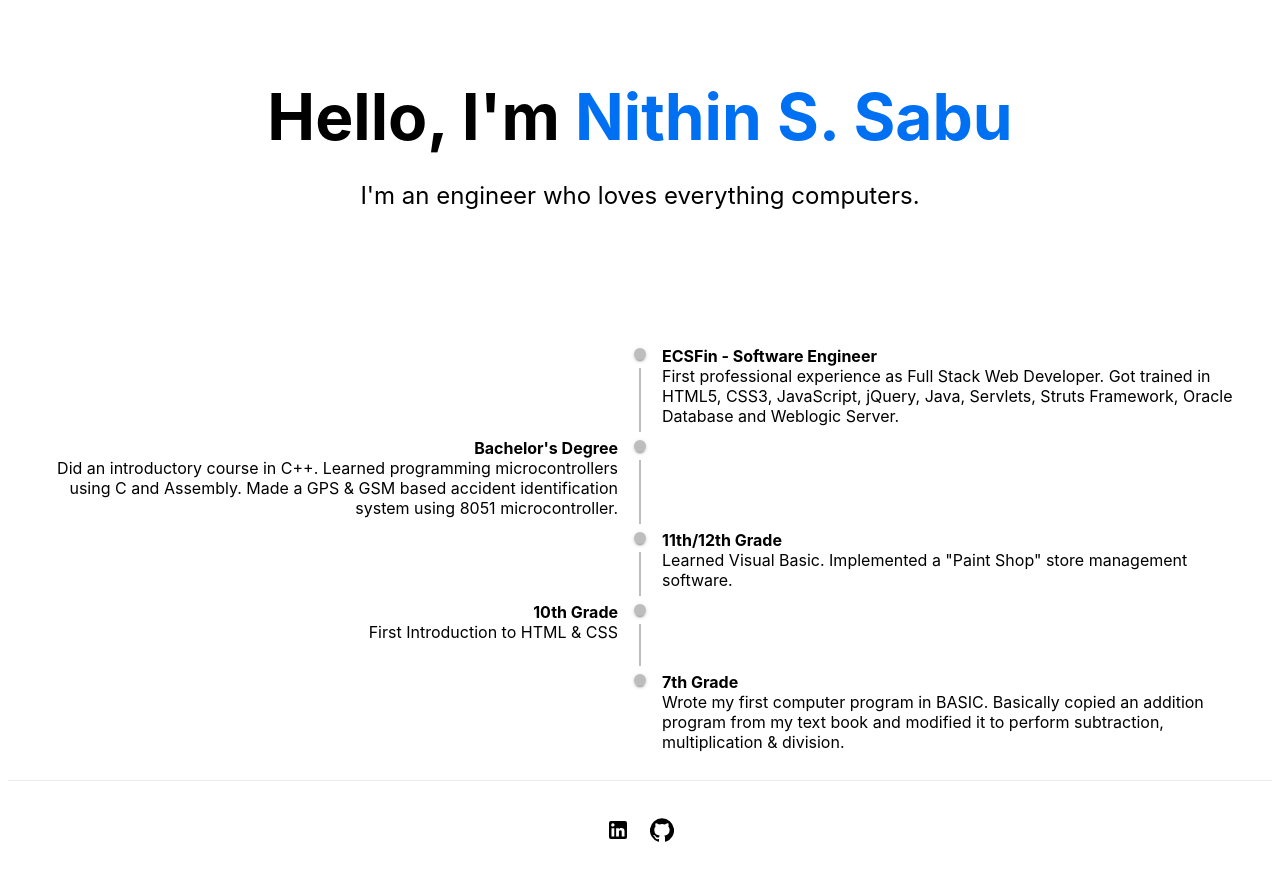
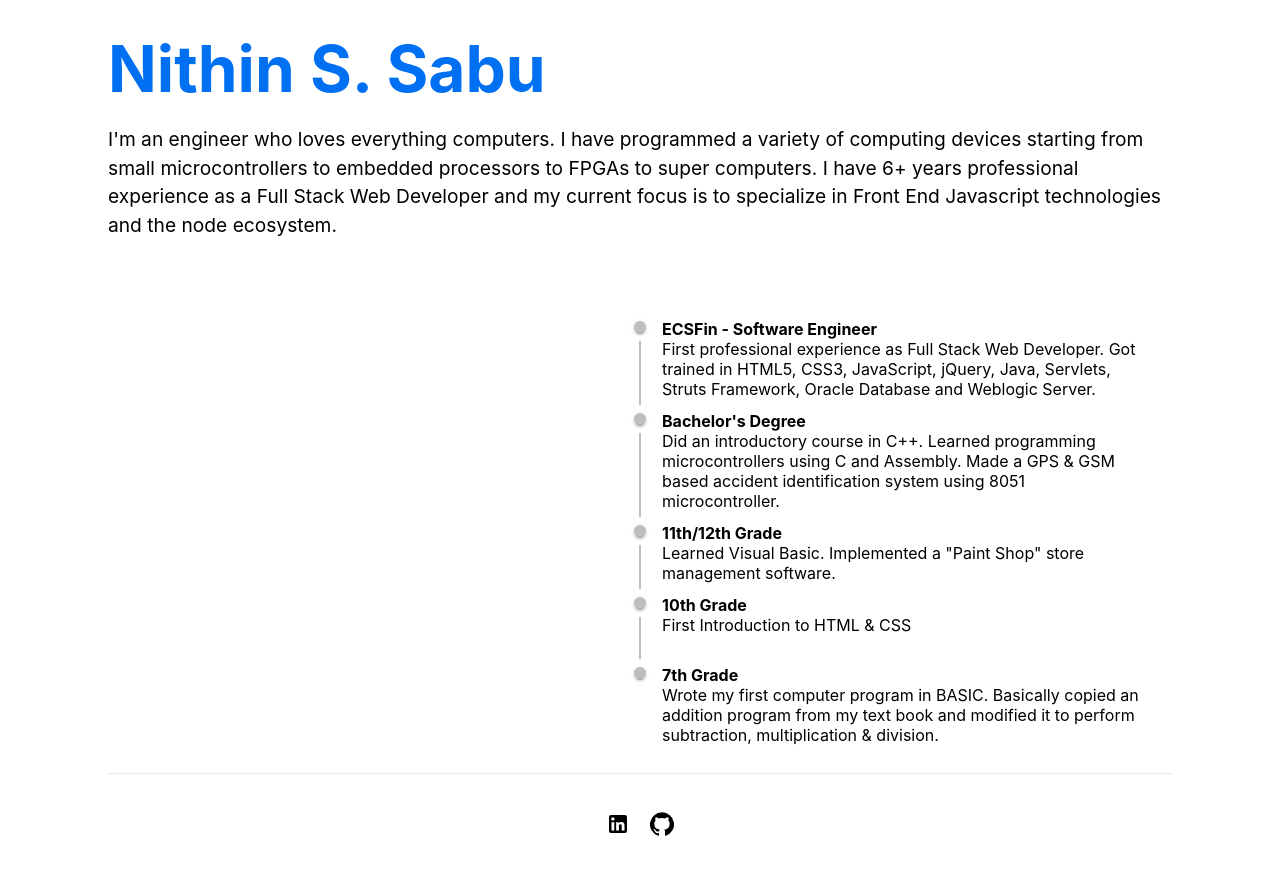
Before and after one commit to nithinssabu/nithinssabu.com, a Next.js app: page / in a window 1280 px wide. Built offline with nearby package versions, Linux system fonts and the light colour scheme.

Commit message:
Change description

```diff
--- a/components/CodingTimeline.tsx
+++ b/components/CodingTimeline.tsx
@@ -8,7 +8,7 @@ import TimelineDot from "@material-ui/lab/TimelineDot";
 
 export default function CodingTimeline() {
   return (
-    <Timeline align="alternate">
+    <Timeline>
       <TimelineItem>
         <TimelineSeparator>
           <TimelineDot />
--- a/pages/index.tsx
+++ b/pages/index.tsx
@@ -14,11 +14,16 @@ export default function Home() {
 
       <main className={styles.main}>
         <h1 className={styles.title}>
-          Hello, I'm <a href="/">Nithin S. Sabu</a>
+          <a href="/">Nithin S. Sabu</a>
         </h1>
 
         <p className={styles.description}>
-          I'm an engineer who loves everything computers.
+          I'm an engineer who loves everything computers. I have programmed a
+          variety of computing devices starting from small microcontrollers to
+          embedded processors to FPGAs to super computers. I have 6+ years
+          professional experience as a Full Stack Web Developer and my current
+          focus is to specialize in Front End Javascript technologies and the
+          node ecosystem.
           {/* <code className={styles.code}>pages/index.js</code> */}
         </p>
       </main>
--- a/styles/Home.module.css
+++ b/styles/Home.module.css
@@ -3,17 +3,15 @@
   padding: 0 0.5rem;
   display: flex;
   flex-direction: column;
-  justify-content: center;
-  align-items: center;
+  max-width: 67.5rem;
+  margin: auto;
 }
 
 .main {
-  padding: 5rem 0;
+  padding: 2rem 0;
   flex: 1;
   display: flex;
   flex-direction: column;
-  justify-content: center;
-  align-items: center;
 }
 
 .footer {
@@ -53,14 +51,9 @@
   font-size: 4rem;
 }
 
-.title,
-.description {
-  text-align: center;
-}
-
 .description {
   line-height: 1.5;
-  font-size: 1.5rem;
+  font-size: 1.2rem;
 }
 
 .code {
```
